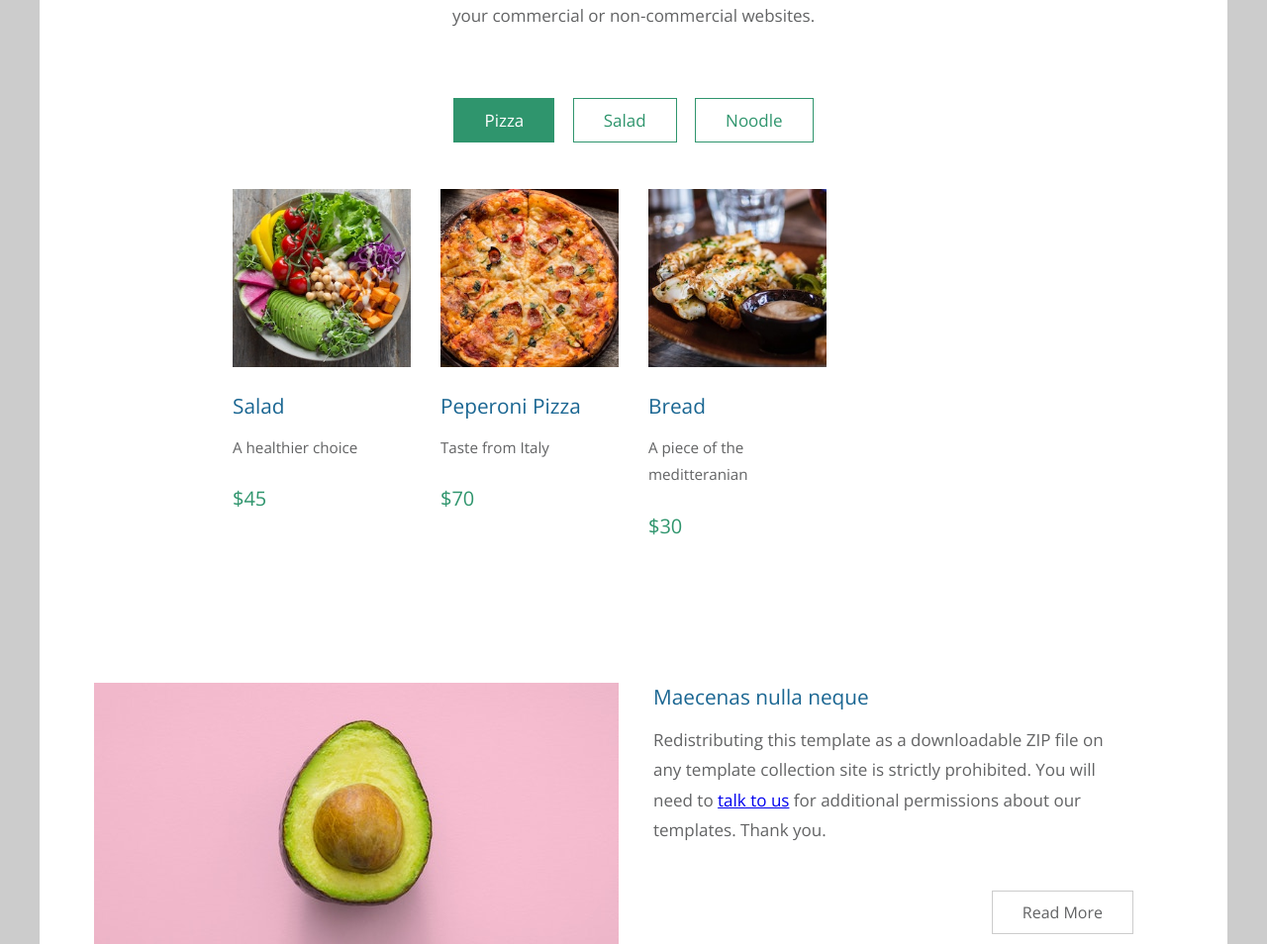
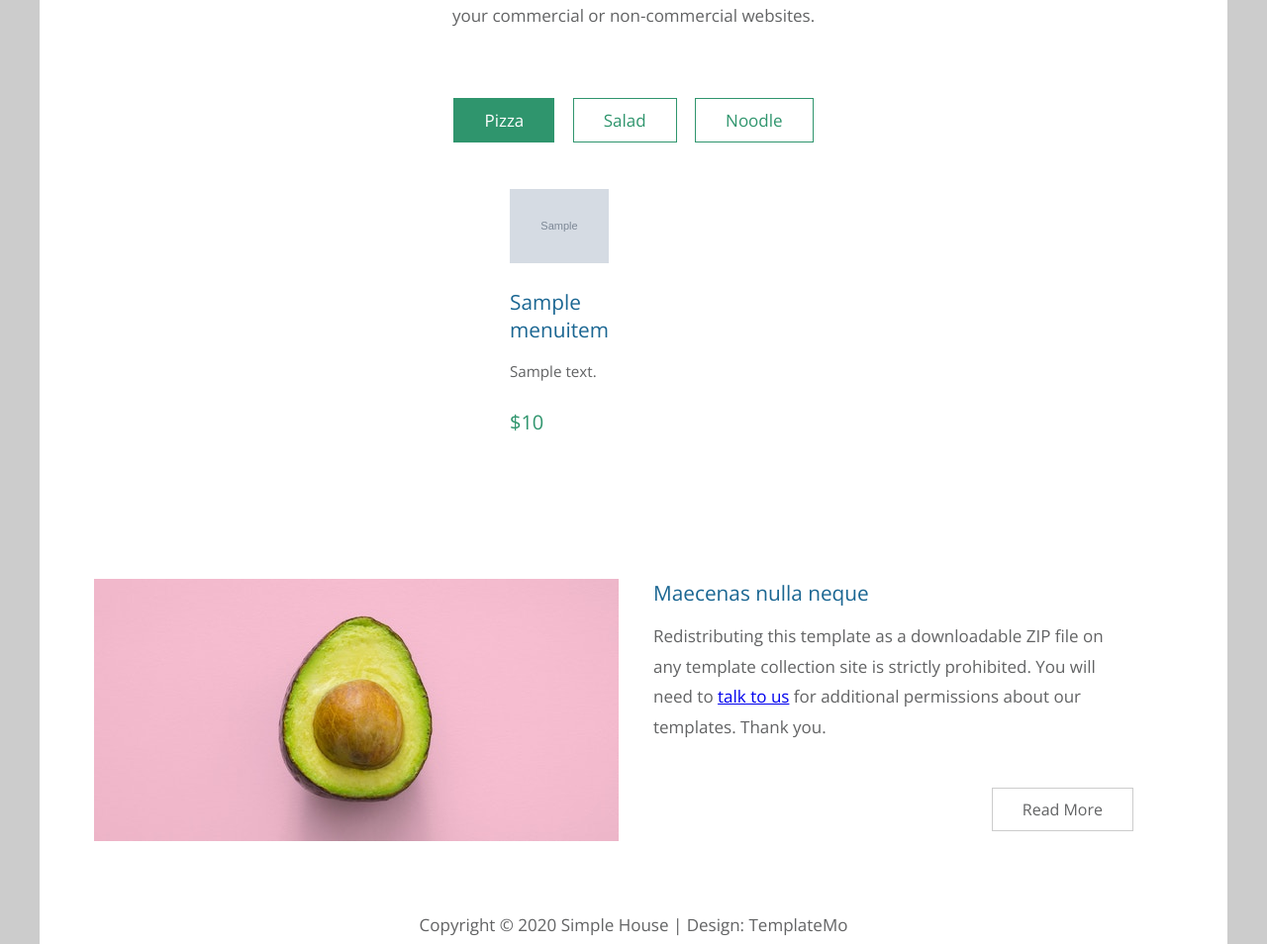
Before and after one commit to Prixus/first-djang-app, a Django app: page /restaurant in a window 1280 px wide. Shown: the part 653-1607 px from the top of the page at 99% size. Run offline with Django 3.2, Linux system fonts and the light colour scheme; tables that the repository leaves empty hold one stand-in row (values such as "Sample post"); grey boxes marked "Sample" are stand-in pictures.

Commit message:
Images setup

```diff
--- a/first_django_project/settings.py
+++ b/first_django_project/settings.py
@@ -129,3 +129,7 @@
     BASE_DIR / 'static'
 ]
 STATIC_ROOT = BASE_DIR / 'assets'
+
+# Path for media files
+MEDIA_URL = '/media/'
+MEDIA_ROOT = BASE_DIR / 'media'
--- a/first_django_project/urls.py
+++ b/first_django_project/urls.py
@@ -15,6 +15,8 @@
 """
 from django.contrib import admin
 from django.urls import path, include
+from django.conf import settings
+from django.conf.urls.static import static
 
 '''
  Using the include function we will import all the
@@ -24,3 +26,5 @@
     path('restaurant', include('restaurant.urls')),
     path('admin/', admin.site.urls),
 ]
+
+urlpatterns = urlpatterns + static(settings.MEDIA_URL, document_root=settings.MEDIA_ROOT)
--- a/restaurant/views.py
+++ b/restaurant/views.py
@@ -3,23 +3,5 @@
 
 # Create your views here.
 def index(request):
-    menu_item_1 = MenuItem()
-    menu_item_1.name = 'Salad'
-    menu_item_1.description = 'A healthier choice'
-    menu_item_1.img = 'img/gallery/01.jpg'
-    menu_item_1.price = 45
-
-    menu_item_2 = MenuItem()
-    menu_item_2.name = 'Peperoni Pizza'
-    menu_item_2.description = 'Taste from Italy'
-    menu_item_2.img = 'img/gallery/02.jpg'
-    menu_item_2.price = 70
-
-    menu_item_3 = MenuItem()
-    menu_item_3.name = 'Bread'
-    menu_item_3.description = 'A piece of the meditteranian'
-    menu_item_3.img = 'img/gallery/03.jpg'
-    menu_item_3.price = 30
-
-    menu_items = [menu_item_1, menu_item_2, menu_item_3]
+    menu_items = MenuItem.objects.all()
     return render(request, 'index.html', {'menu_items': menu_items})
--- /dev/null
+++ b/templates/Base/base.html
@@ -0,0 +1,26 @@
+{% load static %}
+<!DOCTYPE html>
+<html>
+
+<head>
+	<meta charset="UTF-8" />
+    <meta name="viewport" content="width=device-width, initial-scale=1.0" />
+    <meta http-equiv="X-UA-Compatible" content="ie=edge" />
+    <title>
+      {% block title %}
+
+      {% endblock %}
+    </title>
+    <link href="https://fonts.googleapis.com/css?family=Open+Sans:400" rel="stylesheet" />
+	<link href="{% static 'css/templatemo-style.css' %}" rel="stylesheet" />
+</head>
+<body>
+    {% block content %}
+
+    {% endblock %}
+
+    {% block js %}
+
+    {% endblock %}
+</body>
+</html>
--- a/templates/index.html
+++ b/templates/index.html
@@ -1,24 +1,7 @@
+{% extends 'Base/base.html' %}
 {% load static %}
-<!DOCTYPE html>
-<html>
-
-<head>
-	<meta charset="UTF-8" />
-    <meta name="viewport" content="width=device-width, initial-scale=1.0" />
-    <meta http-equiv="X-UA-Compatible" content="ie=edge" />
-    <title>Simple House Template</title>
-    <link href="https://fonts.googleapis.com/css?family=Open+Sans:400" rel="stylesheet" />
-	<link href="{% static 'css/templatemo-style.css' %}" rel="stylesheet" />
-</head>
-<!--
-
-Simple House
-
-https://templatemo.com/tm-539-simple-house
-
--->
-<body>
-
+{% block title %} Restaurant {% endblock %}
+{% block content %}
 	<div class="container">
 	<!-- Top box -->
 		<!-- Logo & Site Name -->
@@ -68,7 +51,7 @@
 					{% for menu_item in menu_items %}
 						<article class="col-lg-3 col-md-4 col-sm-6 col-12 tm-gallery-item">
 							<figure>
-								<img src="{% static  menu_item.img %}" alt="Image" class="img-fluid tm-gallery-img" />
+								<img src="{{ menu_item.img.url }}" alt="Image" class="img-fluid tm-gallery-img" />
 								<figcaption>
 									<h4 class="tm-gallery-title">{{ menu_item.name }}</h4>
 									<p class="tm-gallery-description">{{ menu_item.description }}</p>
@@ -312,6 +295,8 @@
             | Design: <a rel="nofollow" href="https://templatemo.com">TemplateMo</a></p>
 		</footer>
 	</div>
+{% endblock %}
+{% block js %}
 		<script src="{% static 'js/jquery.min.js' %}"></script>
 		<script src="{% static 'js/parallax.min.js' %}"></script>
 		<script>
@@ -328,5 +313,4 @@
 				});
 			});
 		</script>
-</body>
-</html>
+{% endblock %}
```
Also changed, not shown: templates/base.html (deleted, +0 -12 lines), media/pics/01.jpg (added), media/pics/02.jpg (added), media/pics/03.jpg (added), media/pics/04.jpg (added). Lines whose indentation alone changed are shown as unchanged.
